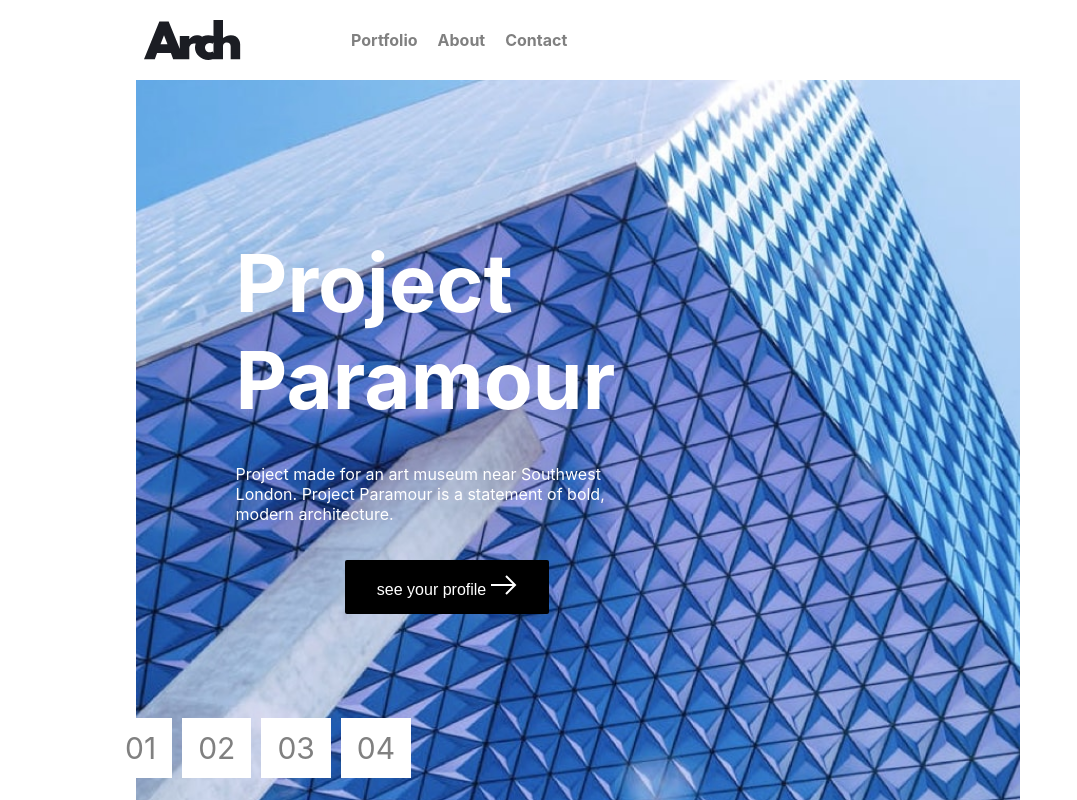
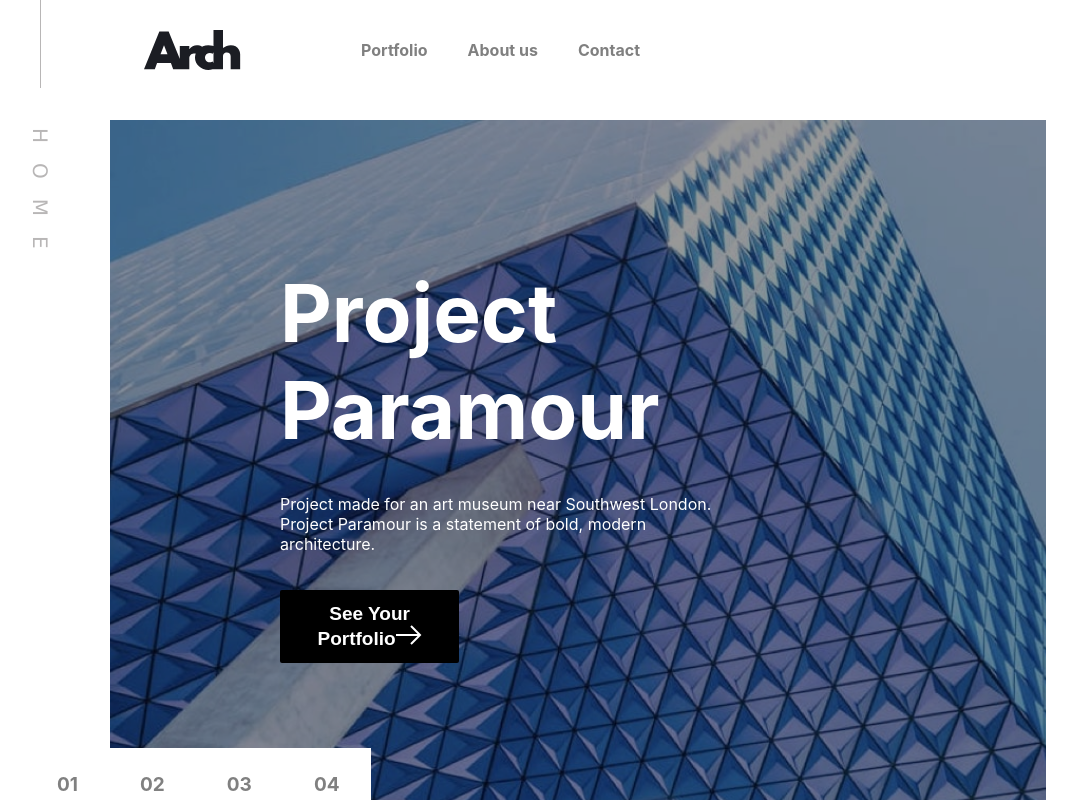
Before and after one commit to FIRASBN/challenge1, a React (Create React App) app: page / in a window 1280 px wide. Shown: the top 800 px of the page, without its empty margins (62-1139 px from the left). Built offline with nearby package versions, Linux system fonts and the light colour scheme.

Commit message:
mele zebi howa

```diff
--- a/src/App.css
+++ b/src/App.css
@@ -2,16 +2,45 @@
   text-align: center;
 }
 
+.vertical-line {
+  position: absolute;
+  margin-top: -20px;
+  margin-left: 70px;
+  display: flex;
+  flex-direction: column;
+  align-items: center;
+}
+
+.vertical-line::before {
+  content: "";
+  display: block;
+  width: 1px;
+  height: 11vh;
+  background-color: rgb(184, 182, 182);
+  margin-bottom: 40px;
+}
+
+.vertical-line span {
+  color: rgb(184, 182, 182);
+  writing-mode: vertical-rl;
+  text-orientation: mixed;
+  font-family: "Verdana", sans-serif;
+  font-size: 20px;
+  text-transform: uppercase;
+  letter-spacing: 20px;
+}
+
 .header {
   padding: 20px;
+  margin-bottom: 20px;
 }
 
 .container {
   display: flex;
-  justify-content: flex-start; /* Align items at the start */
+  justify-content: flex-start;
   align-items: center;
   width: 70%;
-  margin: 0 auto; /* Center the container */
+  margin-left: 186px;
 }
 
 .logo {
@@ -30,7 +59,7 @@
 }
 
 .nav ul li {
-  margin: 0 10px;
+  margin: 20px 20px;
 }
 
 .nav ul li a {
@@ -41,54 +70,68 @@
 
 .nav ul li a:hover {
   text-decoration: underline;
+  color: black;
 }
 
-
 main {
+  position: relative;
   padding: 20px;
-  background-image: url('./assets/home/desktop/image-hero-paramour.jpg');
   background-size: cover;
   background-position: center;
-  width: 66%;
+  width: 70%;
   margin: auto;
   height: 90vh;
+}
 
+main::before {
+  content: "";
+  position: absolute;
+  top: 0;
+  left: 0;
+  width: 100%;
+  height: 100%;
+  background-image: url("./assets/home/desktop/image-hero-paramour.jpg");
+  filter: brightness(0.6);
+  background-size: cover;
+  background-position: center;
+  z-index: -1;
 }
-.containermain{
+
+.containermain {
   display: flex;
   flex-direction: column;
-  align-items: center;
+
   width: 50%;
   padding: 20px;
-  margin: 60px;
+  margin: 50px;
+  margin-left: 130px;
 }
 .containermain h1 {
   color: white;
   font-size: 5rem;
-  text-align:left;
+  text-align: left;
   margin-bottom: 20px;
 }
 .containermain p {
   color: white;
   font-size: 1rem;
-  text-align:left;
+  text-align: left;
 }
 .containermain button {
-  background-color: black; /* Black background */
-  color: white; /* White text */
+  background-color: black;
+  color: white;
   border: none;
-  padding: 15px 32px;
-  font-size: 16px;
-  margin-top: 20px ;
+  padding: 13px 10px;
+  font-size: 19px;
+  margin-top: 20px;
   cursor: pointer;
   border-radius: 2px;
+  width: 40%;
 }
 
 .containermain button:hover {
-  background-color: gray; /* Gray background on hover */
+  background-color: gray;
 }
-
-
 
 .pagination {
   list-style-type: none;
@@ -97,28 +140,23 @@ main {
   padding: 0;
   position: absolute;
   left: 0;
-  margin-left: 166px;
-  margin-top: 36px;
+  margin-left: -84px;
+  margin-top: 40px;
   width: auto;
-}
-
-.pagination li {
-  margin: 0 5px;
 }
 
 .pagination a {
   text-decoration: none;
-  color: gray; /* Gray text color */
-  background-color: white; /* White background */
-  padding: 12px 16px;
-  font-size: 30px;
-  border:0 solid #ddd;
-
+  color: gray;
+  background-color: white;
+  padding: 25px 31px;
+  font-size: 19px;
+  border: 0 solid #ddd;
 }
 
 .pagination a:hover {
-  background-color: black; /* Black background on hover */
-  color: white; /* White text on hover */
+  background-color: rgb(212, 212, 212);
+  color: rgb(129, 129, 129);
 }
 
 .pagination a.active {
--- a/src/App.js
+++ b/src/App.js
@@ -7,6 +7,7 @@ function App() {
     <div className="App">
       <Header />
       <Main/>
+      <img src="./assets/home/desktop/image-hero-federal.jpg" alt="test" />
 
     </div>
   );
--- a/src/header.js
+++ b/src/header.js
@@ -5,15 +5,18 @@ import { ReactComponent as Logo } from "./assets/logo.svg"; // Ensure the path i
 export default function Header() {
     return (
         <header className="header">
+            <div className="vertical-line">
+                <span>Home</span>
+            </div>
             <div className="container">
-                <Logo/>
+                <Logo />
                 <nav className="nav">
                     <ul>
                         <li>
                             <a href="#projects">Portfolio</a>
                         </li>
                         <li>
-                            <a href="#about">About</a>
+                            <a href="#about">About us</a>
                         </li>
                         <li>
                             <a href="#contact">Contact</a>
--- a/src/main.js
+++ b/src/main.js
@@ -8,19 +8,19 @@ export default function Main() {
     return (
         <main>
         <div className="containermain">
-          <h1>Project Paramour</h1>
+          <h1><strong>Project Paramour</strong></h1>
           <p>
-            Project made for an art museum near Southwest London. Project
-            Paramour is a statement of bold, modern architecture.
+            Project made for an art museum near Southwest London. <br></br>
+             Project Paramour is a statement of bold, modern <br/>architecture.
           </p>
-          <button>see your profile <Logo /></button>
+          <button><strong>See Your Portfolio</strong><Logo /></button>
         </div>
         <div >
           <ul className="pagination">
-            <li><a href="#page1">01</a></li>
-            <li><a href="#page2">02</a></li>
-            <li><a href="#page3">03</a></li>
-            <li><a href="#page4">04</a></li>
+            <li><a href="#page1"><strong>01</strong></a></li>
+            <li><a href="#page2"><strong>02</strong></a></li>
+            <li><a href="#page3"><strong>03</strong></a></li>
+            <li><a href="#page4"><strong>04</strong></a></li>
           </ul>
       </div>
       </main>
```
